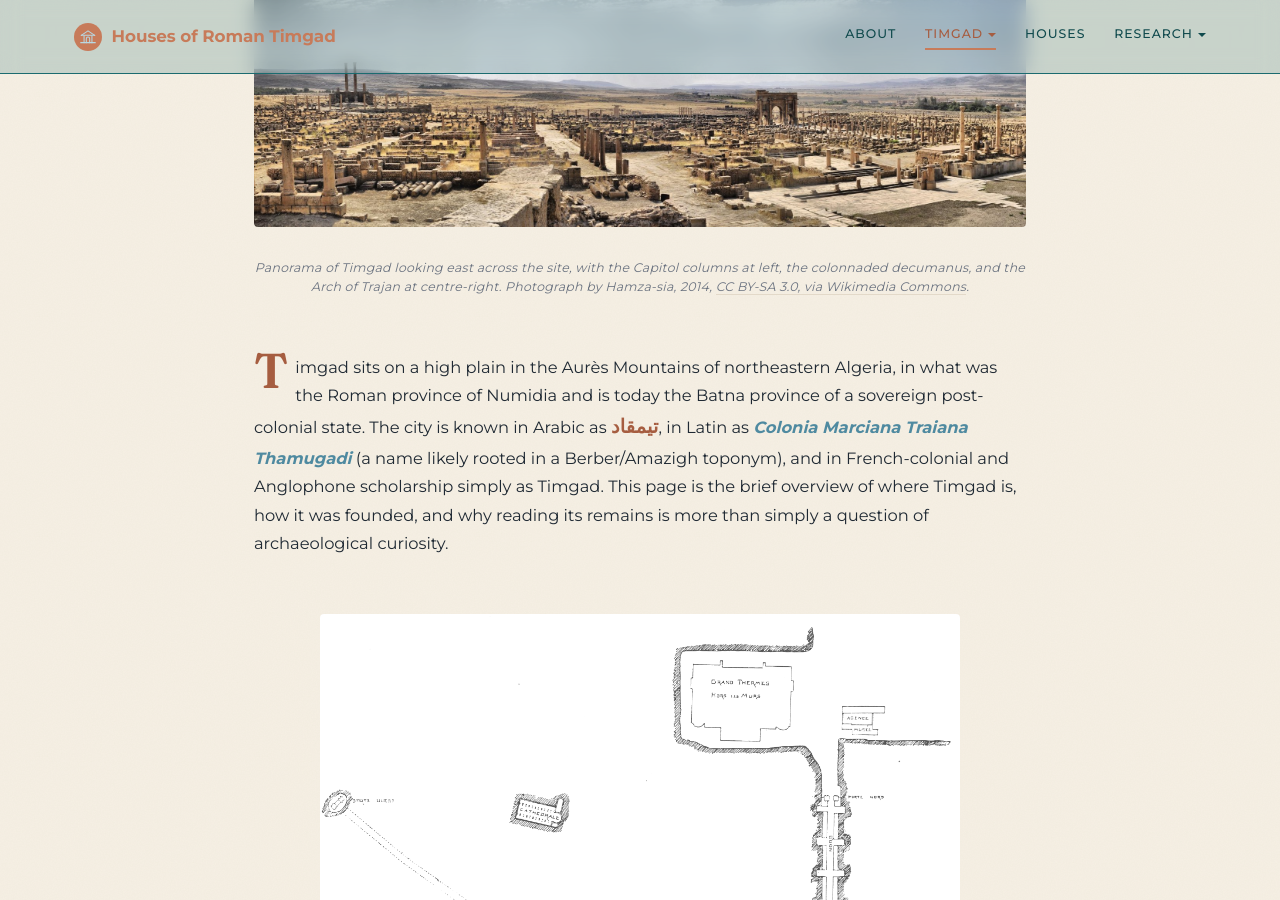
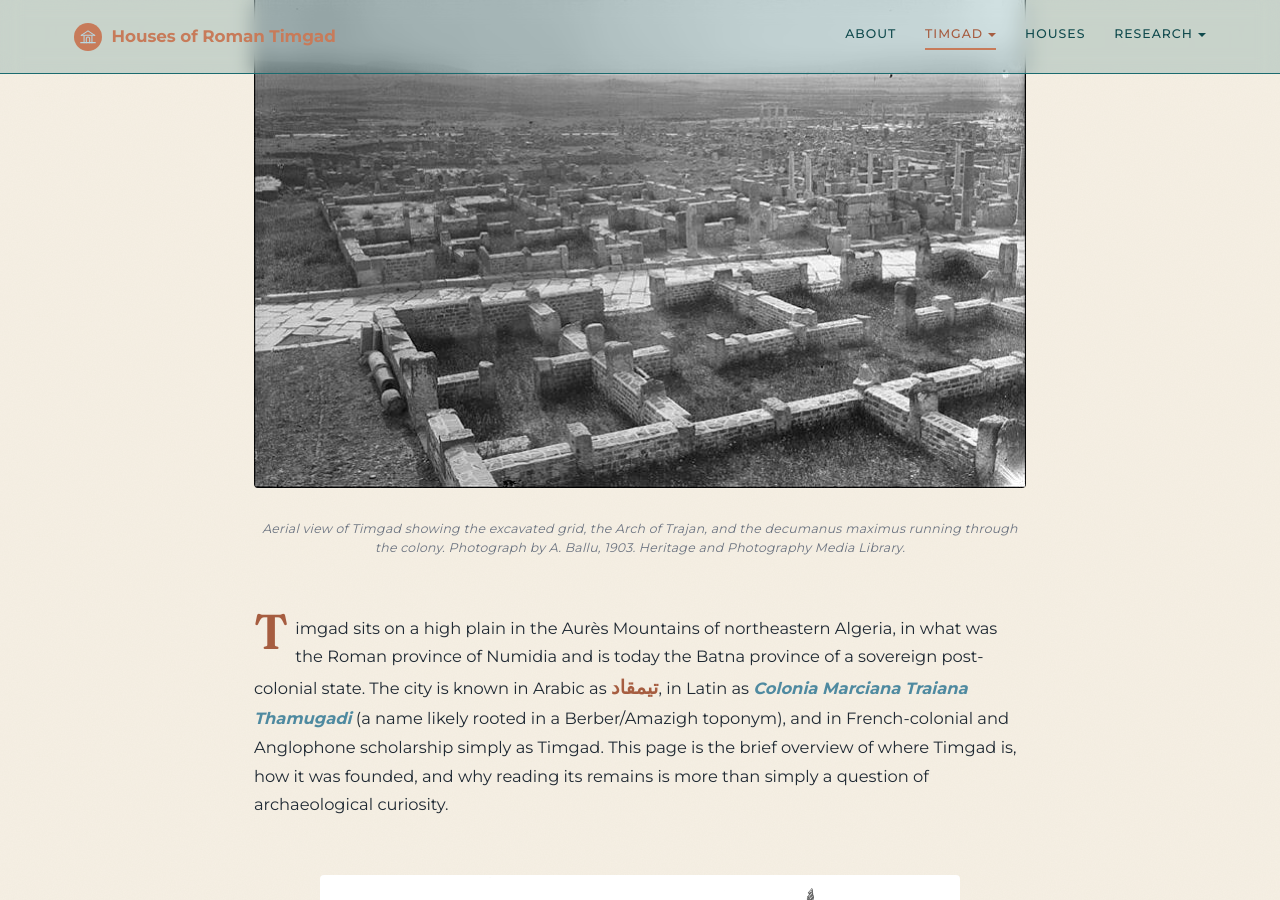
Before and after one commit to kimedher/timgadhouses, a Jekyll site: the page built from timgad.md, in a window 1280 px wide and 900 px high, scrolled down 384 px. Built offline with Jekyll 4.4.1, drawn with Linux system fonts in a browser that asks for light colours.

Commit message:
Move Ballu 1903 sepia aerial to Timgad overview top banner

```diff
--- a/timgad.md
+++ b/timgad.md
@@ -7,8 +7,8 @@ last_updated: 2026-04-19
 ---
 
 <figure class="image-panel image-panel--wide">
-  <img src="/assets/images/timgad-panorama.jpg" alt="A wide colour panorama of Timgad looking across the excavated city, with the columns of the Capitol rising at the far left, the colonnaded decumanus maximus running through the centre, the Arch of Trajan standing to the right, and the Aurès Mountains on the horizon.">
-  <figcaption>Panorama of Timgad looking east across the site, with the Capitol columns at left, the colonnaded decumanus, and the Arch of Trajan at centre-right. Photograph by Hamza-sia, 2014, <a href="https://commons.wikimedia.org/wiki/File:Timgad_Ruins_Panorama.jpg">CC BY-SA 3.0, via Wikimedia Commons</a>.</figcaption>
+  <img src="/assets/images/timgad-aerial-bw.jpg" alt="A sepia-toned aerial photograph of Timgad taken in the early twentieth century, showing the excavated orthogonal street grid, the Arch of Trajan, and the colonnaded decumanus maximus receding into the open plain beyond the ruins.">
+  <figcaption>Aerial view of Timgad showing the excavated grid, the Arch of Trajan, and the decumanus maximus running through the colony. Photograph by A. Ballu, 1903. Heritage and Photography Media Library.</figcaption>
 </figure>
 
 Timgad sits on a high plain in the Aurès Mountains of northeastern Algeria, in what was the Roman province of Numidia and is today the Batna province of a sovereign post-colonial state. The city is known in Arabic as <span class="hl-arabic">**تيمقاد**</span>, in Latin as <span class="hl-blue">*Colonia Marciana Traiana Thamugadi*</span> (a name likely rooted in a Berber/Amazigh toponym), and in French-colonial and Anglophone scholarship simply as Timgad. This page is the brief overview of where Timgad is, how it was founded, and why reading its remains is more than simply a question of archaeological curiosity.
```
